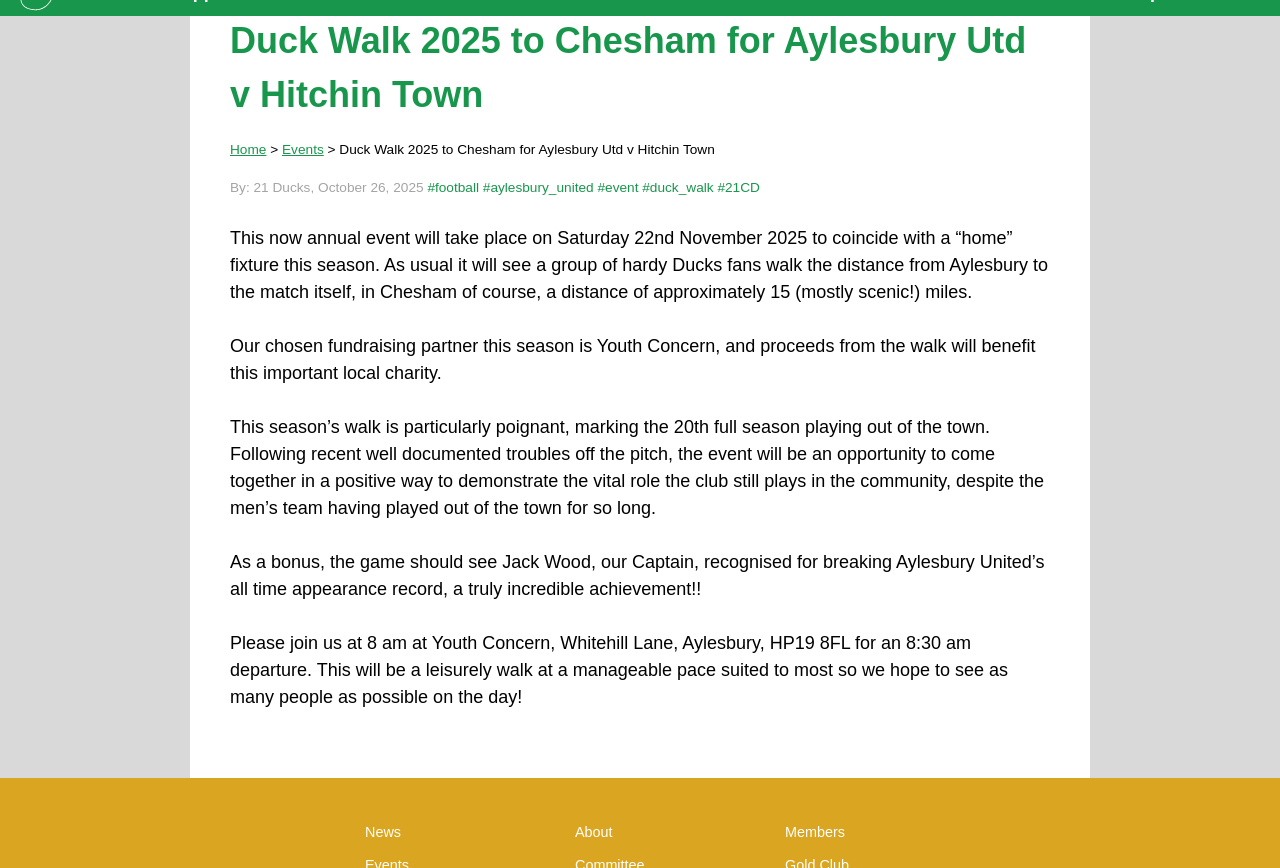
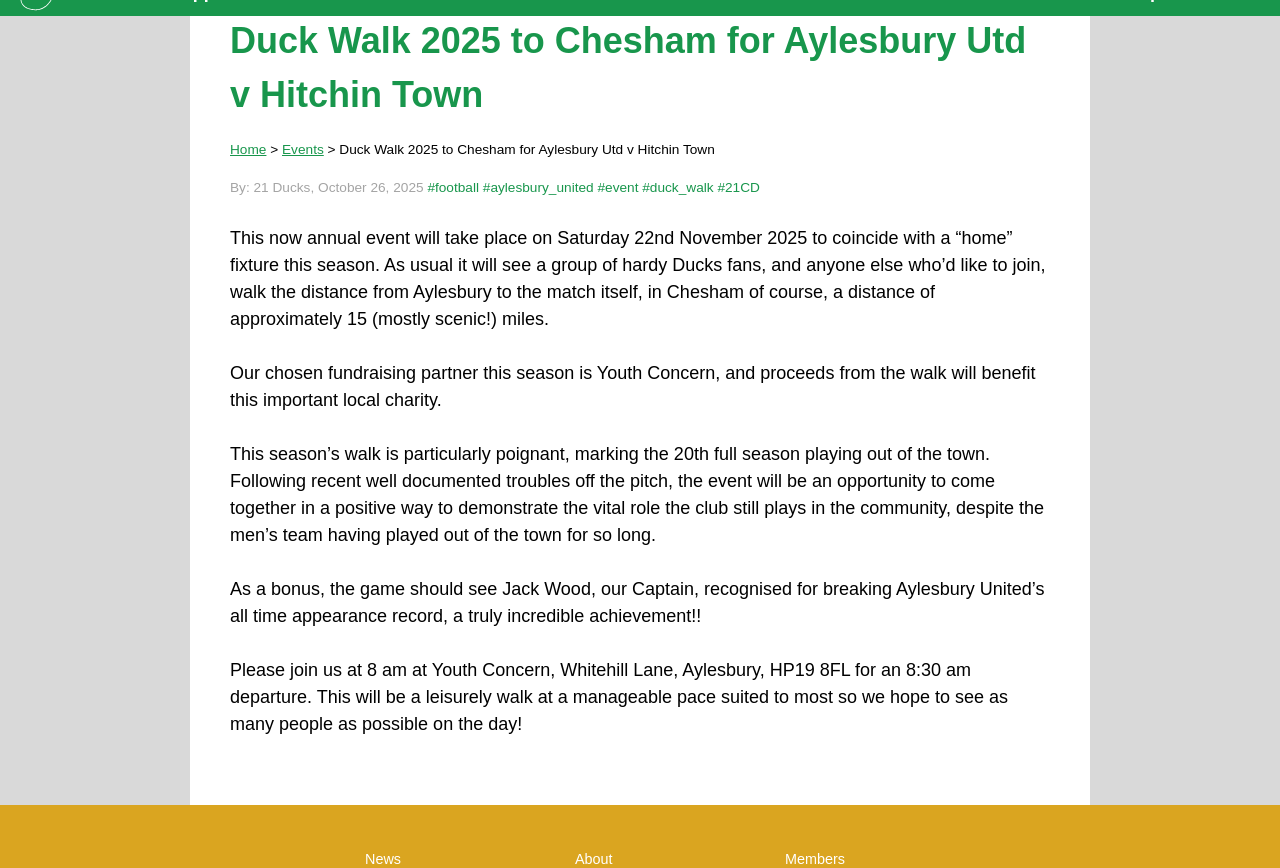
Before and after one commit to RobDWaller/21ducks.github.io, a Jekyll site: the page built from _events/2025-10-26-duck-walk-chesham-youth-concern.md, in a window 1280 px wide and 900 px high, scrolled down 414 px, cut to the strip 32-900 px from the top of the window. Built offline with Jekyll 4.4.1, drawn with Linux system fonts in a browser that asks for light colours; comment, search, counter and statistics services are not loaded.

Commit message:
Amend to duck walk article to make the event sound more inclusive.

```diff
--- a/_events/2025-10-26-duck-walk-chesham-youth-concern.md
+++ b/_events/2025-10-26-duck-walk-chesham-youth-concern.md
@@ -8,7 +8,7 @@
 event_time: 8 am - 2 pm
 tags: [football, aylesbury_united, event, duck_walk, 21CD]
 ---
-This now annual event will take place on Saturday 22nd November 2025 to coincide with a "home" fixture this season. As usual it will see a group of hardy Ducks fans walk the distance from Aylesbury to the match itself, in Chesham of course, a distance of approximately 15 (mostly scenic!) miles.
+This now annual event will take place on Saturday 22nd November 2025 to coincide with a "home" fixture this season. As usual it will see a group of hardy Ducks fans, and anyone else who'd like to join, walk the distance from Aylesbury to the match itself, in Chesham of course, a distance of approximately 15 (mostly scenic!) miles.
 
 Our chosen fundraising partner this season is Youth Concern, and proceeds from the walk will benefit this important local charity.
 
```
